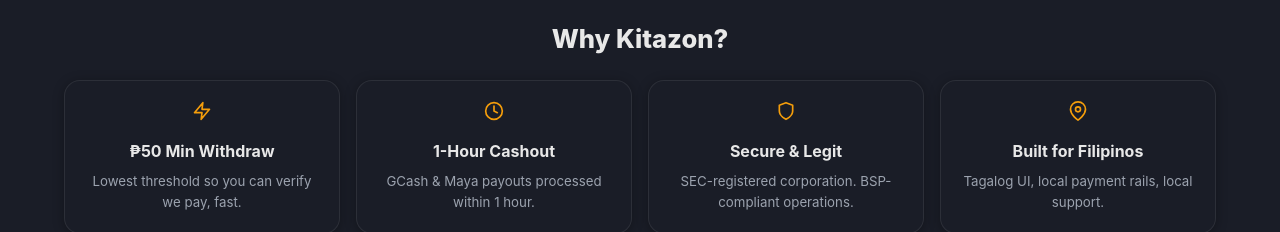
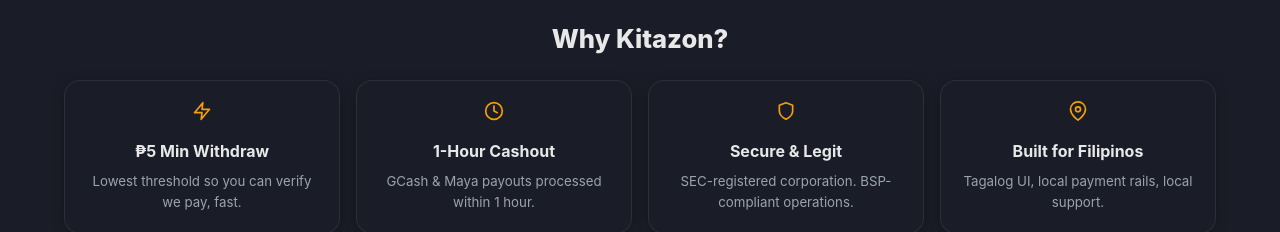
Before and after one commit to ken-404-io/kitazon, a React (Create React App) app in the folder frontend/: page / in a window 1280 px wide. Shown: the part 1140-1372 px from the top of the page. Built offline with nearby package versions, Linux system fonts and the light colour scheme; no server answers.

Commit message:
Lower minimum withdrawal from ₱50 to ₱5
https://claude.ai/code/session_01G4HJwtA4ZACT5fruAwK2kf

```diff
--- a/frontend/src/pages/Home.tsx
+++ b/frontend/src/pages/Home.tsx
@@ -16,7 +16,7 @@ const EARNING_CATEGORIES = [
 ];
 
 const WHY_ITEMS = [
-  { icon: <ZapIcon />,     label: '₱50 Min Withdraw', desc: 'Lowest threshold so you can verify we pay, fast.' },
+  { icon: <ZapIcon />,     label: '₱5 Min Withdraw', desc: 'Lowest threshold so you can verify we pay, fast.' },
   { icon: <ClockIcon />,   label: '1-Hour Cashout',   desc: 'GCash & Maya payouts processed within 1 hour.' },
   { icon: <ShieldIcon />,  label: 'Secure & Legit',   desc: 'SEC-registered corporation. BSP-compliant operations.' },
   { icon: <MapPinIcon />,  label: 'Built for Filipinos', desc: 'Tagalog UI, local payment rails, local support.' },
```
Also changed, not shown: 1 other file (tests, documents, lock files or other folders).
